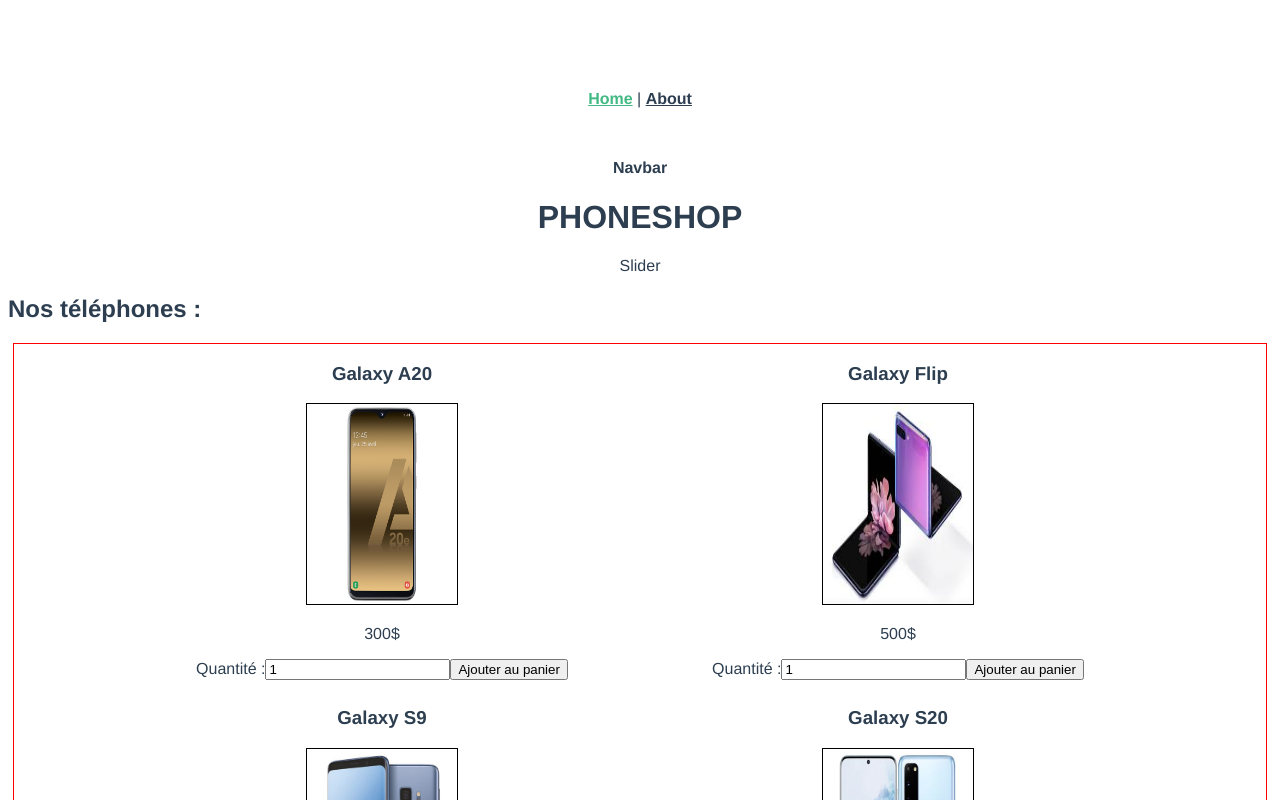
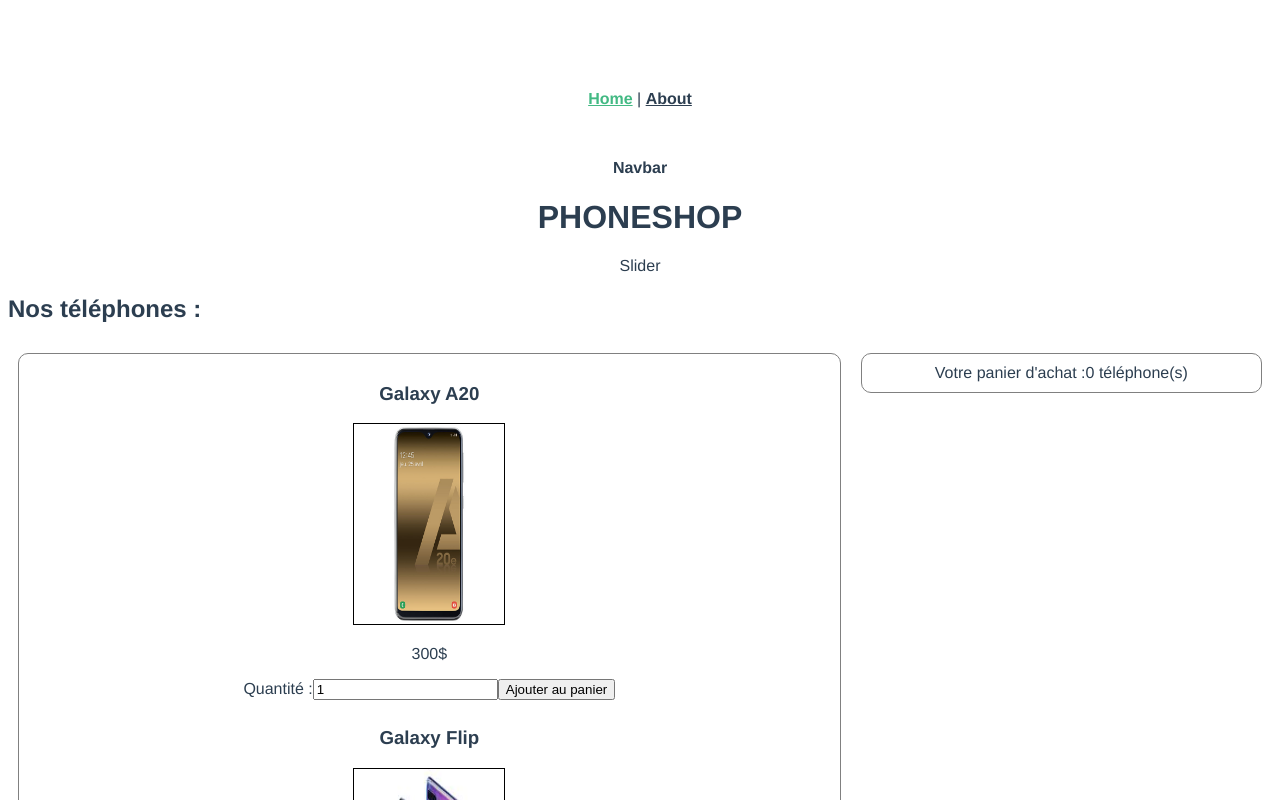
Before and after one commit to janjakg/phonshop, a Vue app: page /#/ in a window 1280 px wide. Shown: the top 800 px of the page. Built offline with nearby package versions, Linux system fonts and the light colour scheme.

Commit message:
display grid et corrections

```diff
--- a/src/views/Home.vue
+++ b/src/views/Home.vue
@@ -10,14 +10,20 @@
       <div class="title">Nos téléphones :</div>
     </h2>
 
+    <div class="container">
+
       <div class="cellPhones">
-      <PhoneList v-for="item in phonelisting" :addToShoppingCart="addToShoppingCart" :name="item.name"
+        <PhoneList v-for="item in phonelisting" @add-items-to-cart="addToShoppingCart" :name="item.name"
           :image="item.image" :price="item.price" :quantity="item.quantity" :shoppinCart="item.shoppinCart"
           :key="item.name" />
       </div>
+
       <div class="shoppinCart">
- <aside class="shopping-cart">Votre panier d'achat :{{ shoppinCart }}téléphone(s)</aside>
+        <aside class="shopping-cart">Votre panier d'achat :{{ shoppinCart }} téléphone(s)</aside>
       </div>
+
+    </div>
+
   </div>
 </template>
 
@@ -30,15 +36,15 @@
     },
     data() {
       return {
+        shoppinCart: 0,
         phonelisting: [{
             name: "Galaxy A20",
             price: 300,
-            shoppinCart: 0,
             image: {
               source: "./images/galaxyA20.jpg",
               alt: "galaxy A20",
             },
-            quantity: 1
+            quantity: 1,
           },
           {
             name: "Galaxy Flip",
@@ -134,9 +140,19 @@
     margin-top: 60px;
   }
 
-  .cellPhones, .shopping-cart {
-    border: 1px solid red;
-    margin: 5px;
+  .container {
+    display: grid;
+    grid-template-columns: 2fr 1fr;
+    /* grid-template: auto 1fr auto/auto 1fr auto;*/
+
+  }
+
+  .cellPhones,
+  .shopping-cart {
+    border: 1px solid grey;
+    border-radius: 10px;
+    margin: 10px;
+    padding: 10px;
   }
 
   .title {
```
Lines whose indentation alone changed are shown as unchanged.
